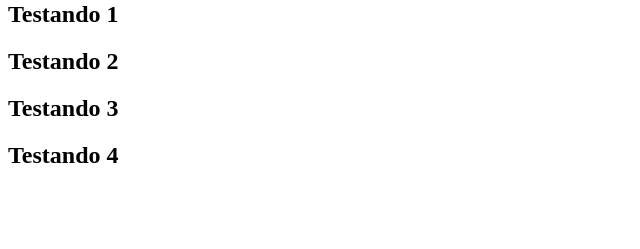
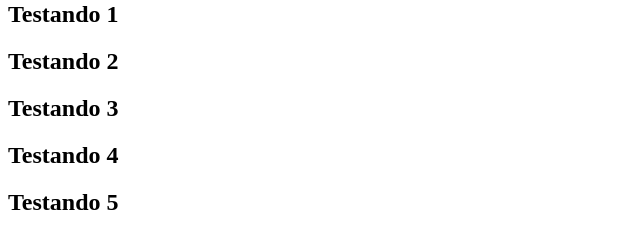
Before and after one commit to praxtec/apresentacao1909, a plain HTML site: page index.html in a window 1280 px wide. Shown: the part 79-328 px from the top of the page, without its empty margins (0-640 px from the left). Drawn offline with Linux system fonts and the light colour scheme.

Commit message:
Adicionando mais um h2 na página

```diff
--- a/index.html
+++ b/index.html
@@ -11,5 +11,6 @@
     <h2>Testando 2</h2>
     <h2>Testando 3</h2>
     <h2>Testando 4</h2>
+    <h2>Testando 5</h2>
 </body>
 </html>
```
